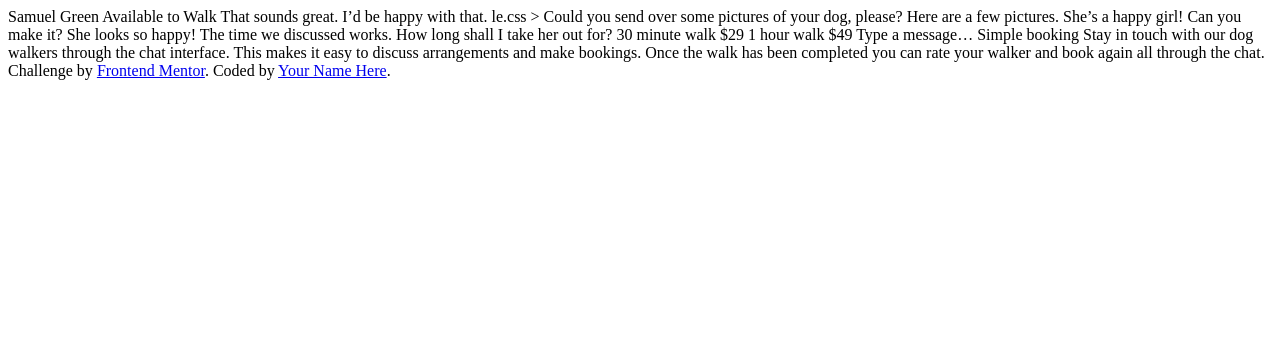
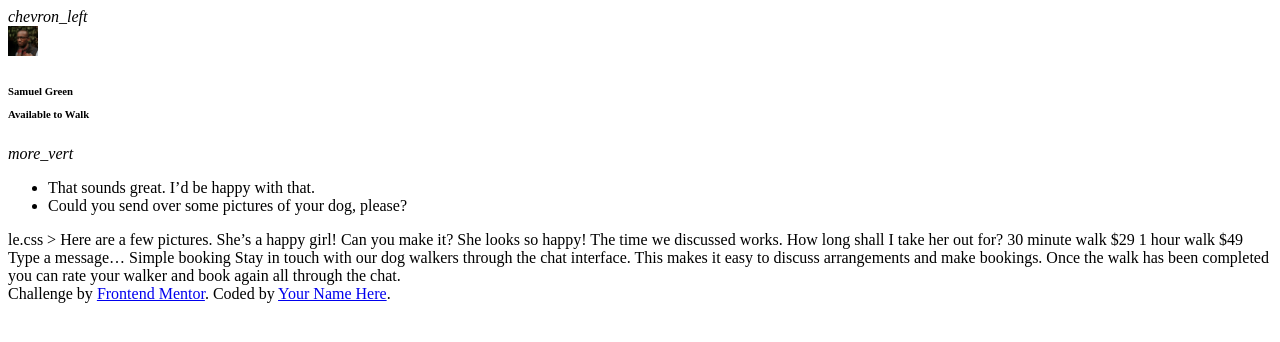
Before and after one commit to Glenda9031/Chat_App_CSS_Illustration, a plain HTML site: page index.html in a window 1280 px wide. Drawn offline with Linux system fonts and the light colour scheme.

Commit message:
Update index.html

```diff
--- a/index.html
+++ b/index.html
@@ -15,16 +15,37 @@
     <div class="mobile">
       <header>
         <div class="note"></div>
+        <div class="flex">
+          <div class="content">
+            <i class="material-icons">chevron_left</i>
+            <div class="user">
+              <img src="./images/avatar.jpg" alt="avatar" height="30px">
+              <h6>Samuel Green<br><p>Available to Walk</p></h6>
+            </div>
+          </div>
+            <i class="material-icons">more_vert</i>
+        </div>
       </header>
+
+      <div class="chat">
+        <ul class="mensagens1">
+          <li>That sounds great. I’d be happy with that.</li>
+          <li>Could you send over some pictures of your dog, please?</li>
+        </ul>
+
+        <ul>
+
+        </ul>
+      </div>
 
     </div>
   </div>
-  Samuel Green
-  Available to Walk
 
-  That sounds great. I’d be happy with that.
+
+
+
 le.css
-    >  Could you send over some pictures of your dog, please?
+    >
 
   Here are a few pictures. She’s a happy girl!
 
```
